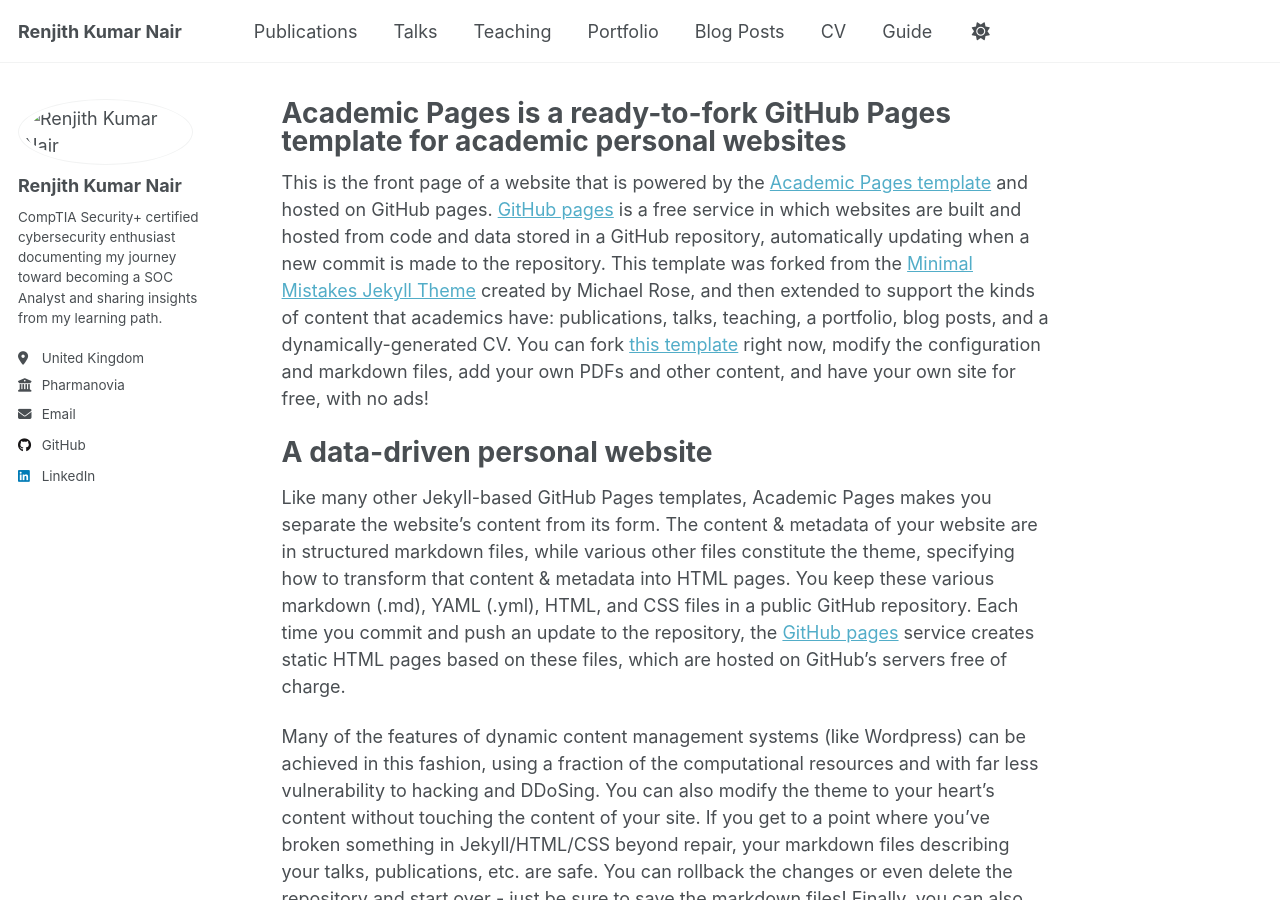
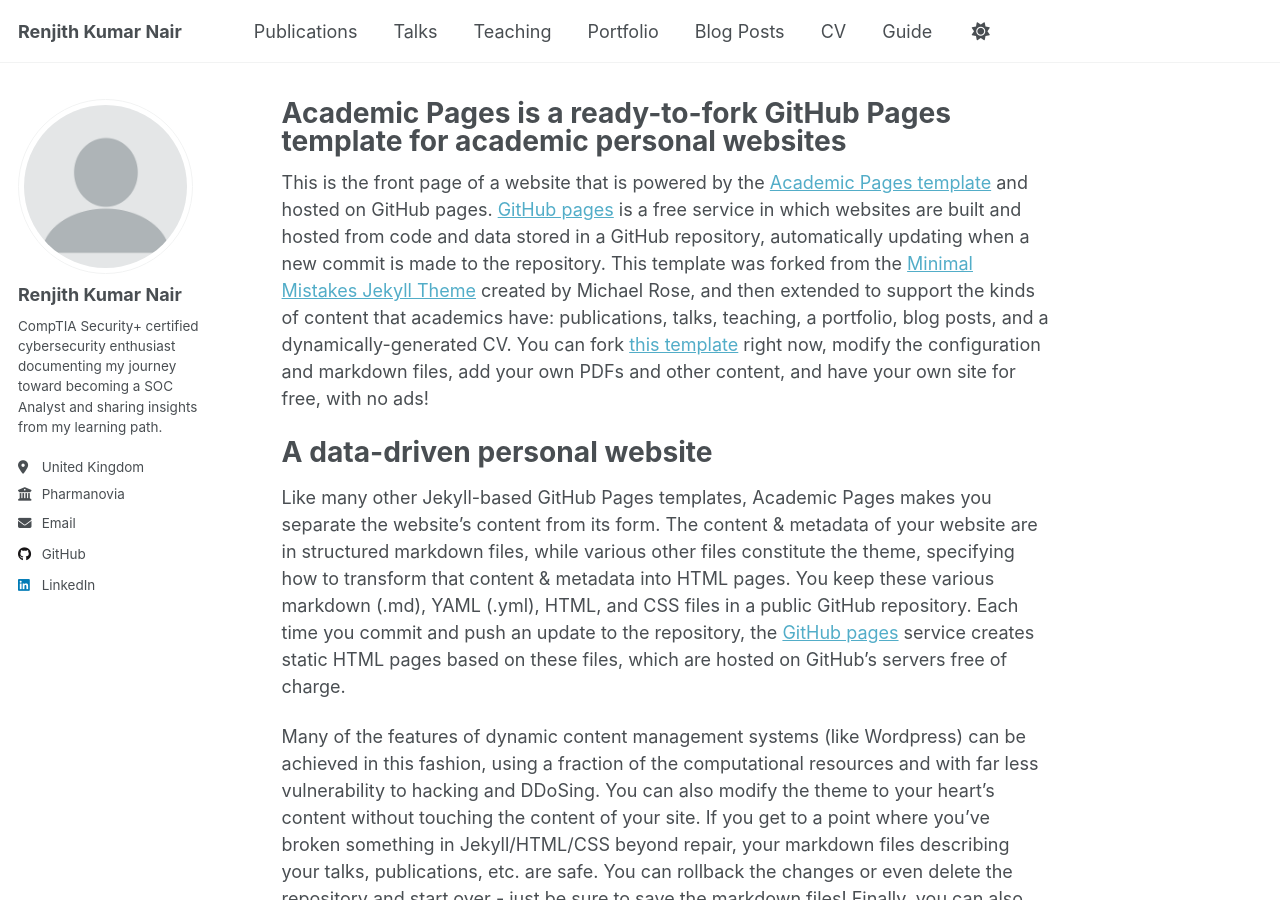
Before and after one commit to renjithknair2203/renjithknair2203.github.io, a Jekyll site: the page built from _pages/about.md, in a window 1280 px wide and 900 px high. Built offline with Jekyll 4.4.1, drawn with Linux system fonts in a browser that asks for light colours.

Commit message:
Update _config.yml

```diff
--- a/_config.yml
+++ b/_config.yml
@@ -19,7 +19,7 @@
 
 author:
   name: "Renjith Kumar Nair"
-  avatar: "images/Renjith.jpeg"
+  avatar: "profile.png"
   bio: "CompTIA Security+ certified cybersecurity enthusiast documenting my journey toward becoming a SOC Analyst and sharing insights from my learning path."
   location: "United Kingdom"
   employer: "Pharmanovia"
```
